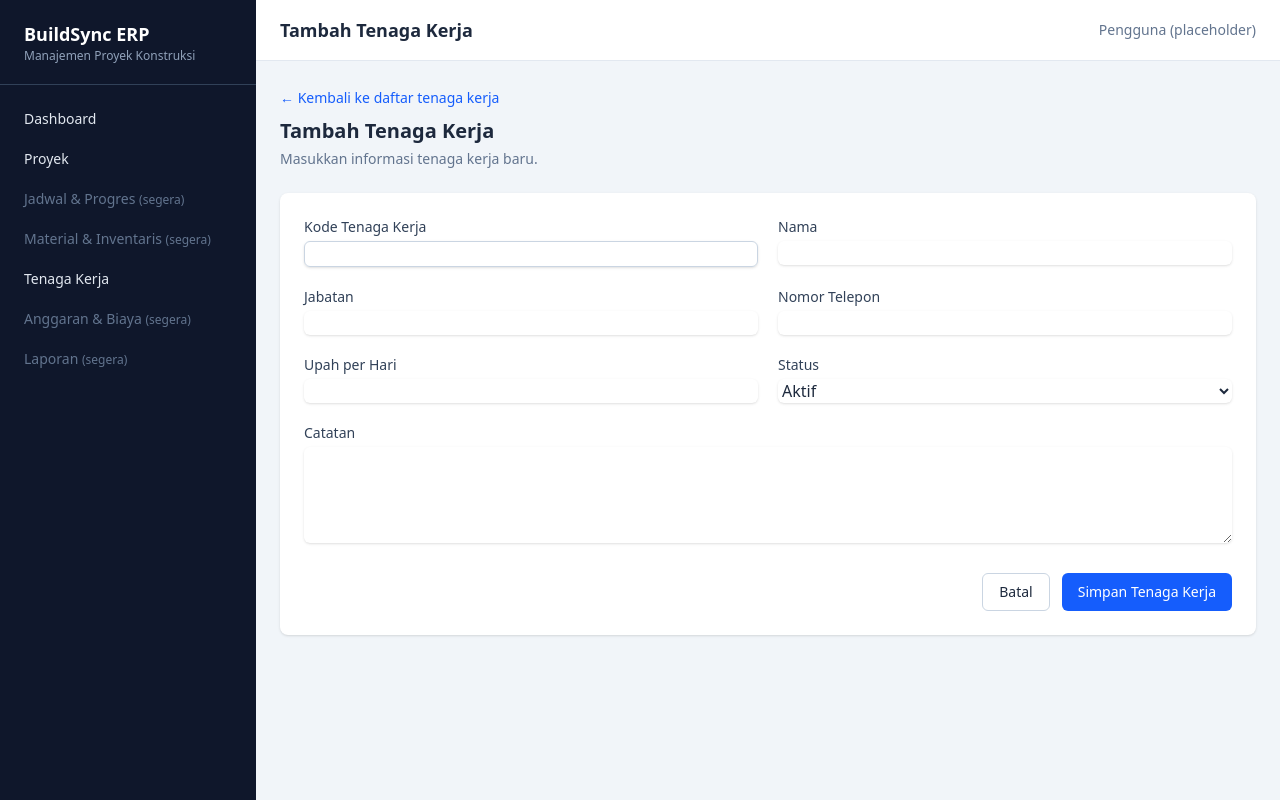
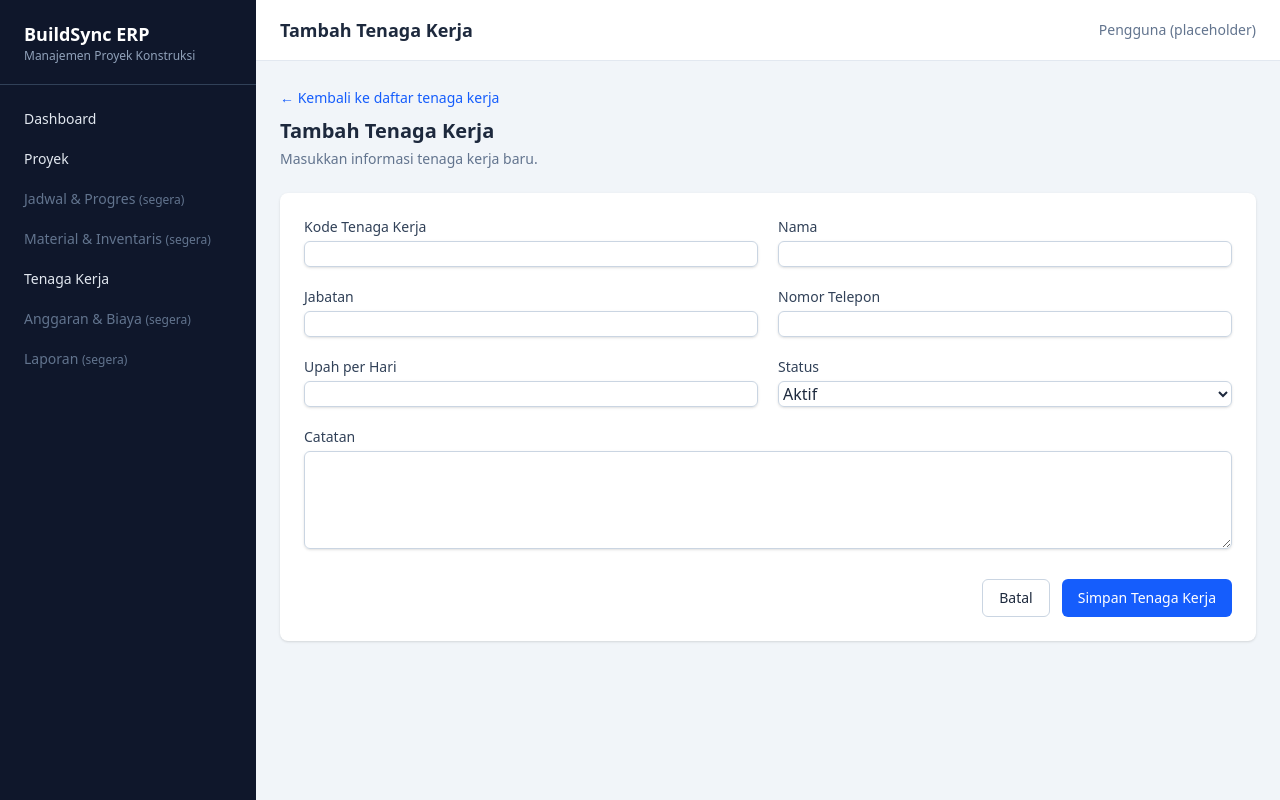
Before and after one commit to akbrff/buildsync-erp, a Laravel app: page /workers/create in a window 1280 px wide. Run offline with Laravel 12, Linux system fonts and the light colour scheme; style sheets or scripts are compiled from the project's sources.

Commit message:
fix: correct class typos in worker form

```diff
--- a/resources/views/workers/partials/form.blade.php
+++ b/resources/views/workers/partials/form.blade.php
@@ -7,31 +7,31 @@
 
     <div>
         <label for="name" class="block text-sm font-medium text-slate-700">Nama</label>
-        <input id="name" name="name" type="text" value="{{ old('name', $worker?->name) }}" class="mt-1 w-full rounded-md border-slate-300 shadow-sm focus:border-blue-500 focus:ring-blue-500">
+        <input id="name" name="name" type="text" value="{{ old('name', $worker?->name) }}" class="mt-1 w-full rounded-md border border-slate-300 shadow-sm focus:border-blue-500 focus:ring-blue-500">
         @error('name')<p class="mt-1 text-xs text-red-600">{{ $message }}</p>@enderror
     </div>
 
     <div>
         <label for="position" class="block text-sm font-medium text-slate-700">Jabatan</label>
-        <input id="position" name="position" type="text" value="{{ old('position', $worker?->position) }}" class="mt-1 w-full rounded-md border-slate-300 shadow-sm focus:border-blue-500 focus:ring-blue-500">
+        <input id="position" name="position" type="text" value="{{ old('position', $worker?->position) }}" class="mt-1 w-full rounded-md border border-slate-300 shadow-sm focus:border-blue-500 focus:ring-blue-500">
         @error('position')<p class="mt-1 text-xs text-red-600">{{ $message }}</p>@enderror
     </div>
 
     <div>
         <label for="phone" class="block text-sm font-medium text-slate-700">Nomor Telepon</label>
-        <input id="phone" name="phone" type="text" value="{{ old('phone', $worker?->phone) }}" class="mt-1 w-full rounded-md border-slate-300 shadow-sm focus:border-blue-500 focus:ring-blue-500">
+        <input id="phone" name="phone" type="text" value="{{ old('phone', $worker?->phone) }}" class="mt-1 w-full rounded-md border border-slate-300 shadow-sm focus:border-blue-500 focus:ring-blue-500">
         @error('phone')<p class="mt-1 text-xs text-red-600">{{ $message }}</p>@enderror
     </div>
 
     <div>
         <label for="daily_rate" class="block text-sm font-medium text-slate-700">Upah per Hari</label>
-        <input id="daily_rate" name="daily_rate" type="number" min="0" step="0.01" value="{{ old('daily_rate', $worker?->daily_rate) }}" class="mt-1 w-full rounded-md border-slate-300 shadow-sm focus:border-blue-500 focus:ring-blue-500">
+        <input id="daily_rate" name="daily_rate" type="number" min="0" step="0.01" value="{{ old('daily_rate', $worker?->daily_rate) }}" class="mt-1 w-full rounded-md border border-slate-300 shadow-sm focus:border-blue-500 focus:ring-blue-500">
         @error('daily_rate')<p class="mt-1 text-xs text-red-600">{{ $message }}</p>@enderror
     </div>
 
     <div>
         <label for="status" class="block text-sm font-medium text-slate-700">Status</label>
-        <select id="status" name="status" class="mt-1 w-full rounded-md border-slate-300 shadow-sm focus:border-blue-500 focus:ring-blue-500">
+        <select id="status" name="status" class="mt-1 w-full rounded-md border border-slate-300 shadow-sm focus:border-blue-500 focus:ring-blue-500">
             @foreach (['active' => 'Aktif', 'inactive' => 'Tidak Aktif'] as $value => $label)
                 <option value="{{ $value }}" @selected(old('status', $worker?->status ?? 'active') === $value)>{{ $label }}</option>
             @endforeach
@@ -41,7 +41,7 @@
 
     <div class="md:col-span-2">
         <label for="notes" class="block text-sm font-medium text-slate-700">Catatan</label>
-        <textarea id="notes" name="notes" rows="4" class="mt-1 w-full rounded-md border-slate-300 shadow-sm focus:border-blue-500 focus:ring-blue-500">{{ old('notes', $worker?->notes) }}</textarea>
+        <textarea id="notes" name="notes" rows="4" class="mt-1 w-full rounded-md border border-slate-300 shadow-sm focus:border-blue-500 focus:ring-blue-500">{{ old('notes', $worker?->notes) }}</textarea>
         @error('notes')<p class="mt-1 text-xs text-red-600">{{ $message }}</p>@enderror
     </div>
 </div>
```
